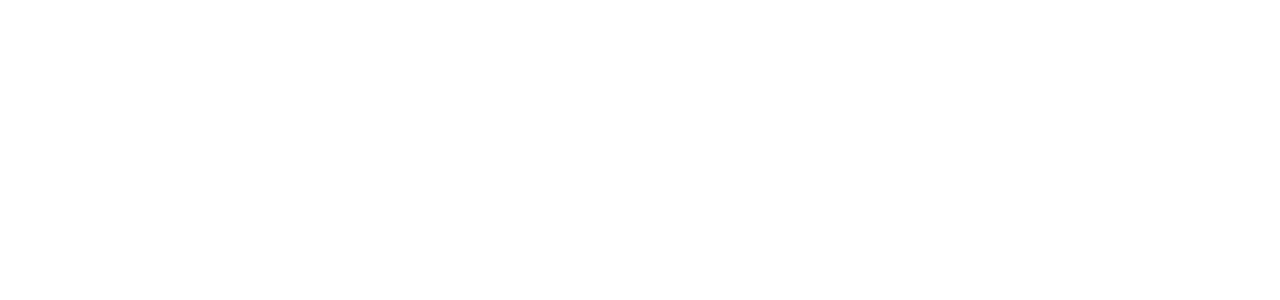
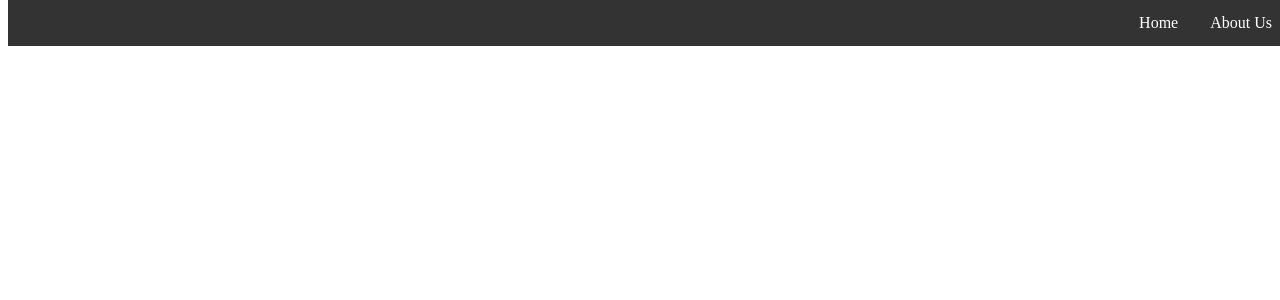
Before and after one commit to Durgnan/WTMiniPrj, a Django app: page /ProjectModule/about.html in a window 1280 px wide. Before the commit the part shown is empty. Shown: the top 300 px of the page. Run offline with Django 3.2, Linux system fonts and the light colour scheme.

Commit message:
html pages

```diff
--- a/MiniProject/ProjectModule/templates/ProjectModule/about.html
+++ b/MiniProject/ProjectModule/templates/ProjectModule/about.html
@@ -2,9 +2,26 @@
 <html lang="en">
 <head>
     <meta charset="UTF-8">
-    <title>About Us</title>
+	<meta name="viewport" content="width=device-width, initial-scale=1.0">
+
+    {% load static %}
+    <link rel="stylesheet" type="text/css" href="{% static 'ProjectModule/stylesheet.css' %}">
+    <title>About Us &copy;</title>
+    <style type="text/css">
+    	@media screen and (max-width: 600px)
+    	{
+  			ul.nav_items li.right,
+  			ul.nav_items li {float: none;}
+		}
+    </style>
 </head>
 <body>
+<nav>
+    <ul class="nav_items">
+        <li><a href="#">About Us</a></li>
+        <li><a href="index.html">Home</a></li>
+    </ul>
+</nav>
 
 </body>
 </html>
--- a/MiniProject/ProjectModule/urls.py
+++ b/MiniProject/ProjectModule/urls.py
@@ -2,5 +2,6 @@
 from . import views
 urlpatterns = [
     path('', views.index, name='index'),
+    path('index.html', views.index, name='index'),
     path('about.html',views.about,name='about'),
 ]
```
